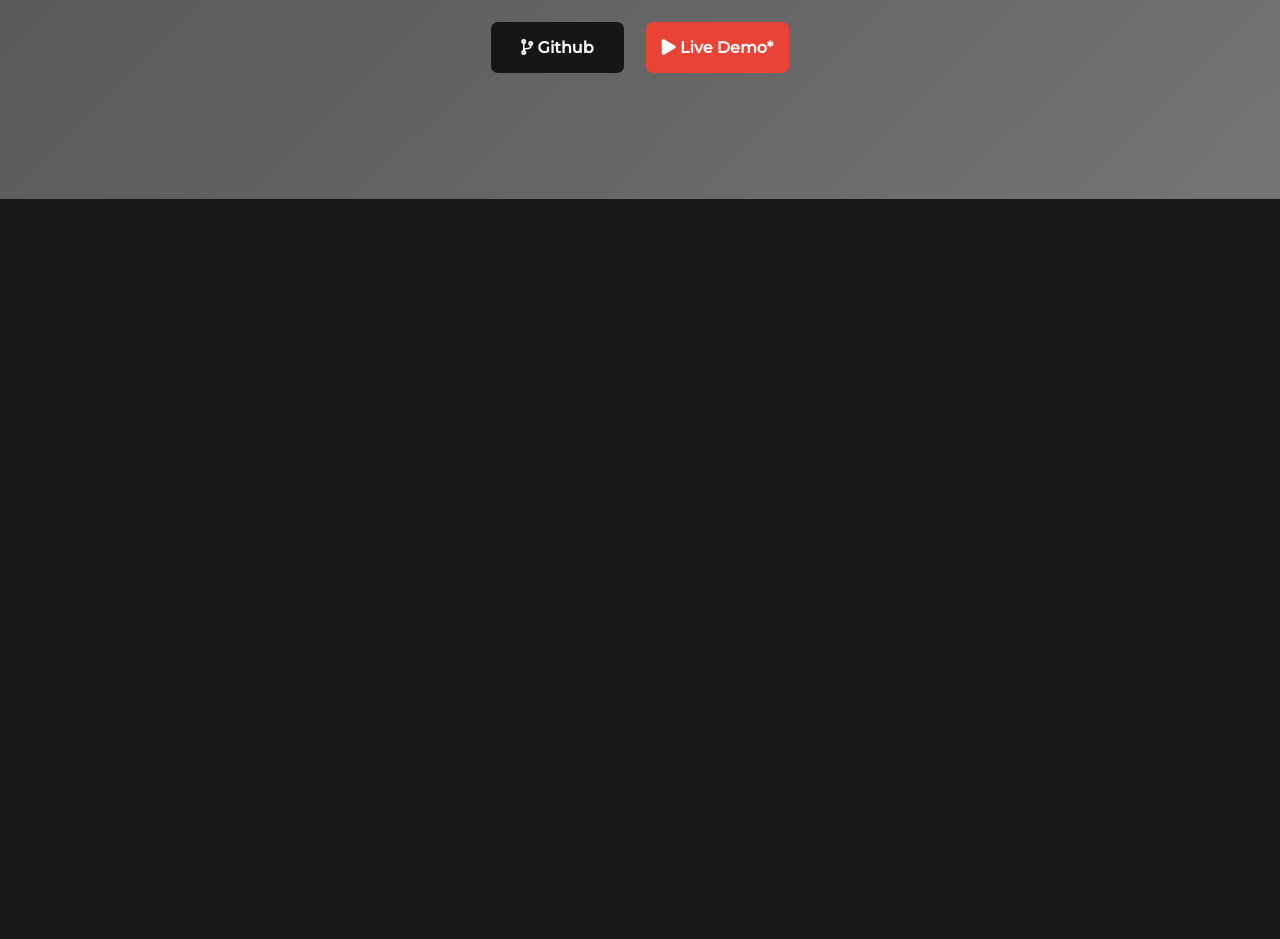
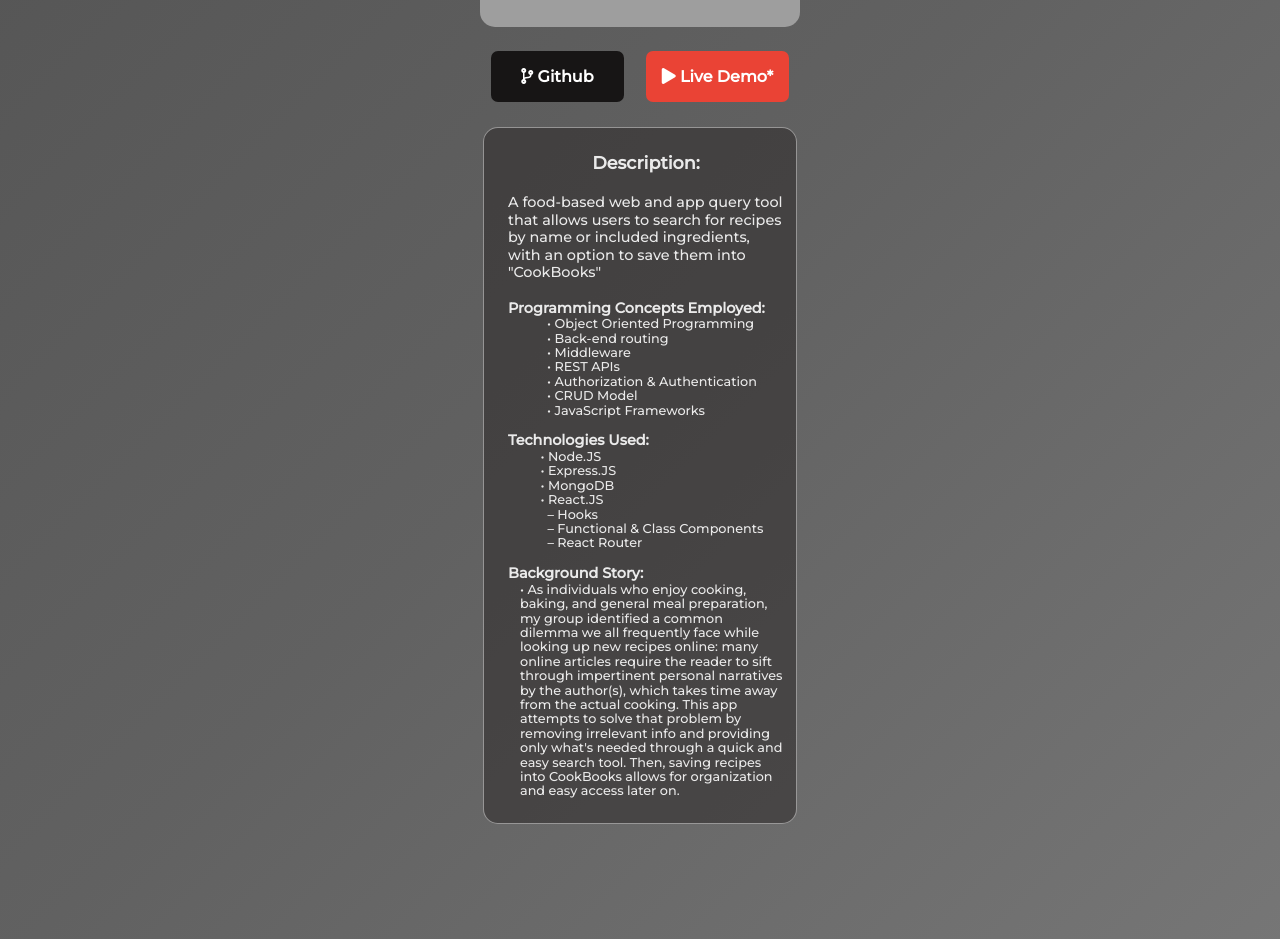
Before and after one commit to kpla001/kylepla.com, a Next.js app: page /portfolio in a window 1280 px wide. Shown: the part 2146-3085 px from the top of the page. Before the commit the page ends 2345 px from the top, so only its background shows below. Built offline with nearby package versions, Linux system fonts and the light colour scheme; grey boxes are pictures that could not be loaded.

Commit message:
(prod): add project 3 description to portfolio

```diff
--- a/pages/portfolio.js
+++ b/pages/portfolio.js
@@ -100,6 +100,8 @@ export default function Portfolio() {
                                 • Back-end routing<br/>
                                 • Middleware<br/>
                                 • REST APIs<br/>
+                                • Authorization {'&'} Authentication<br/>
+                                • CRUD Model<br/>
                                 <br/>
                                 </p>
                                 <b>Technologies Used:</b> <br/>
@@ -137,6 +139,38 @@ export default function Portfolio() {
                             <i className="fas fa-play"></i> Live Demo*
                             </a>
                         </div>
+                        <div className="projectDescription">
+                            <h6 className="projectDescription">Description:</h6>
+                            <p className="projectDescription">
+                                A food-based web and app query tool that allows users to search for recipes by name or included ingredients, with an option to save them into {'"CookBooks"'}<br/><br/>
+                                <b>Programming Concepts Employed:</b> <br/>
+                                <p className="subBullets">
+                                • Object Oriented Programming<br/>
+                                • Back-end routing<br/>
+                                • Middleware<br/>
+                                • REST APIs<br/>
+                                • Authorization {'&'} Authentication<br/>
+                                • CRUD Model<br/>
+                                • JavaScript Frameworks<br/>
+                                <br/>
+                                </p>
+                                <b>Technologies Used:</b> <br/>
+                                <p className="subBullets">
+                                • Node.JS<br/>
+                                • Express.JS<br/>
+                                • MongoDB<br/>
+                                • React.JS <br/>
+                                &nbsp;&nbsp;– Hooks<br/>
+                                &nbsp;&nbsp;– Functional {'&'} Class Components <br/>
+                                &nbsp;&nbsp;– React Router<br/>
+                                <br/>
+                                </p>
+                                <b>Background Story:</b> <br/>
+                                <p className="subBullets">
+                                • As individuals who enjoy cooking, baking, and general meal preparation, my group identified a common dilemma we all frequently face while looking up new recipes online: many online articles require the reader to sift through impertinent personal narratives by the author{'(s)'}, which takes time away from the actual cooking. This app attempts to solve that problem by removing irrelevant info and providing only what{"'s"} needed through a quick and easy search tool. Then, saving recipes into CookBooks allows for organization and easy access later on.
+                                </p>
+                            </p>
+                        </div>
                         <br/>
                         <br/>
 
```
